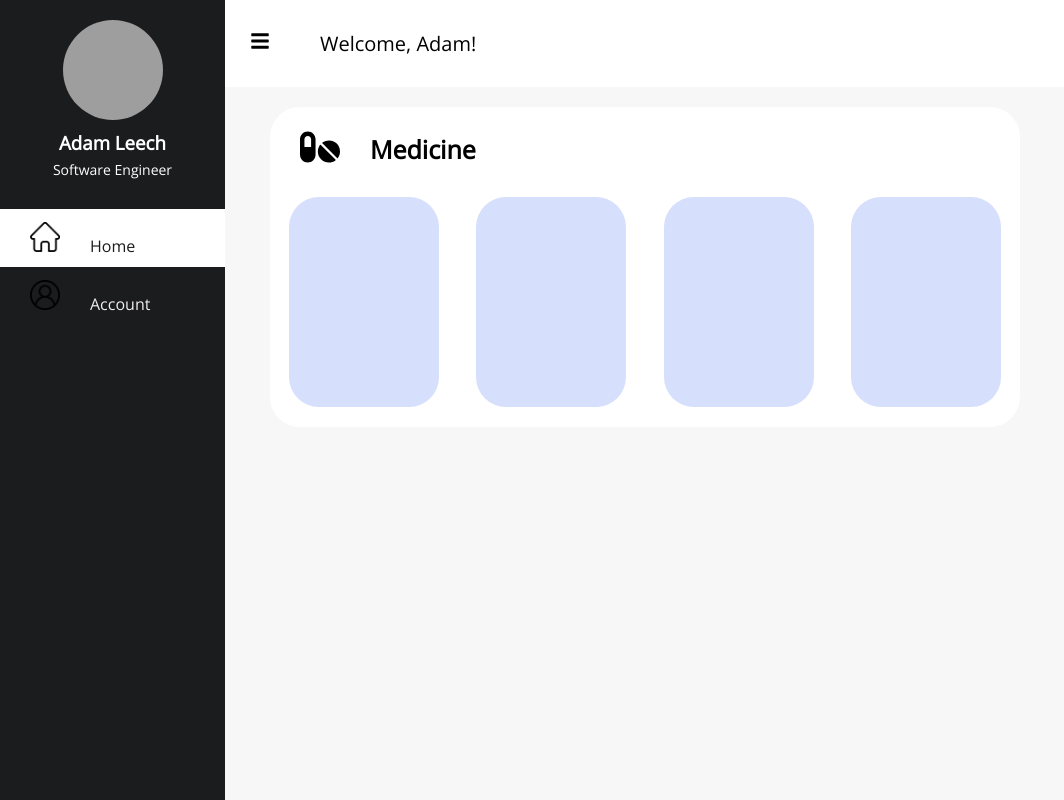
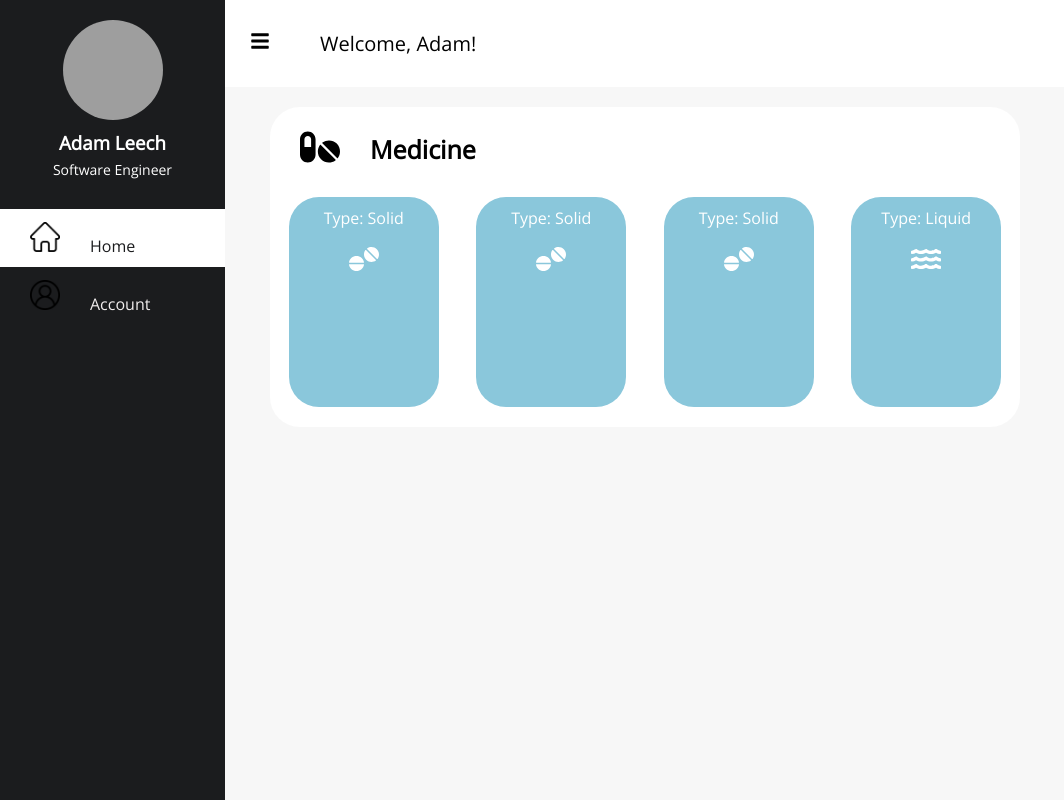
Before and after one commit to Ranchu2000/iNTUition_23, a React (Create React App) app in the folder dashboard/intuition-dashboard/: page /home in a window 1280 px wide. Shown: the whole page, without its empty margins (0-1064 px from the left). Built offline with nearby package versions, Linux system fonts and the light colour scheme; grey boxes are pictures that could not be loaded.

Commit message:
feat: add style for card subcontainer

```diff
--- a/dashboard/intuition-dashboard/src/components/Cards/Medium.js
+++ b/dashboard/intuition-dashboard/src/components/Cards/Medium.js
@@ -11,10 +11,10 @@ const Medium = () => {
             Medicine
         </h3>
         <div className='card-container'>
-            <SubContainer />
-            <SubContainer />
-            <SubContainer />
-            <SubContainer />
+            <SubContainer type='Solid' isLiquid={false}/>
+            <SubContainer type='Solid' isLiquid={false}/>
+            <SubContainer type='Solid' isLiquid={false}/>
+            <SubContainer type='Liquid' isLiquid={true}/>
         </div>
     </div>
   )
--- a/dashboard/intuition-dashboard/src/components/Cards/SubContainer.js
+++ b/dashboard/intuition-dashboard/src/components/Cards/SubContainer.js
@@ -1,9 +1,13 @@
+import { FaTablets, FaWater } from 'react-icons/fa'
 
-
-const SubContainer = ({ name, qty, timesperday }) => {
+const SubContainer = ({ type, isLiquid, name, qty, timesperday }) => {
   return (
     <div className='card-subcontainer'>
-
+        <p>Type: {type}</p>
+        <div className='line-break'></div>
+        <div className='card-subicon'>
+            {isLiquid ? <FaWater size={30}/> : <FaTablets size={30}/>}
+        </div>
     </div>
   )
 }
--- a/dashboard/intuition-dashboard/src/index.css
+++ b/dashboard/intuition-dashboard/src/index.css
@@ -154,10 +154,27 @@ body {
 }
 
 .card-subcontainer {
-  background: #3661eb;
-  opacity: 20%;
+  background: #8AC7DB;
   margin-top: 70px;
   margin-bottom: 20px;
   border-radius: 30px;
   width: 150px;
+  cursor: pointer;
+  display: flex;
+  flex-wrap: wrap;
+  justify-content: center;
+  color: #ffffff;
+  padding-top: 10px;
 }
+
+.card-subcontainer:hover {
+  background: #338BA8;
+}
+
+.line-break {
+  width: 100%;
+}
+
+.card-subicon {
+  margin-bottom: 120px;
+}
```
